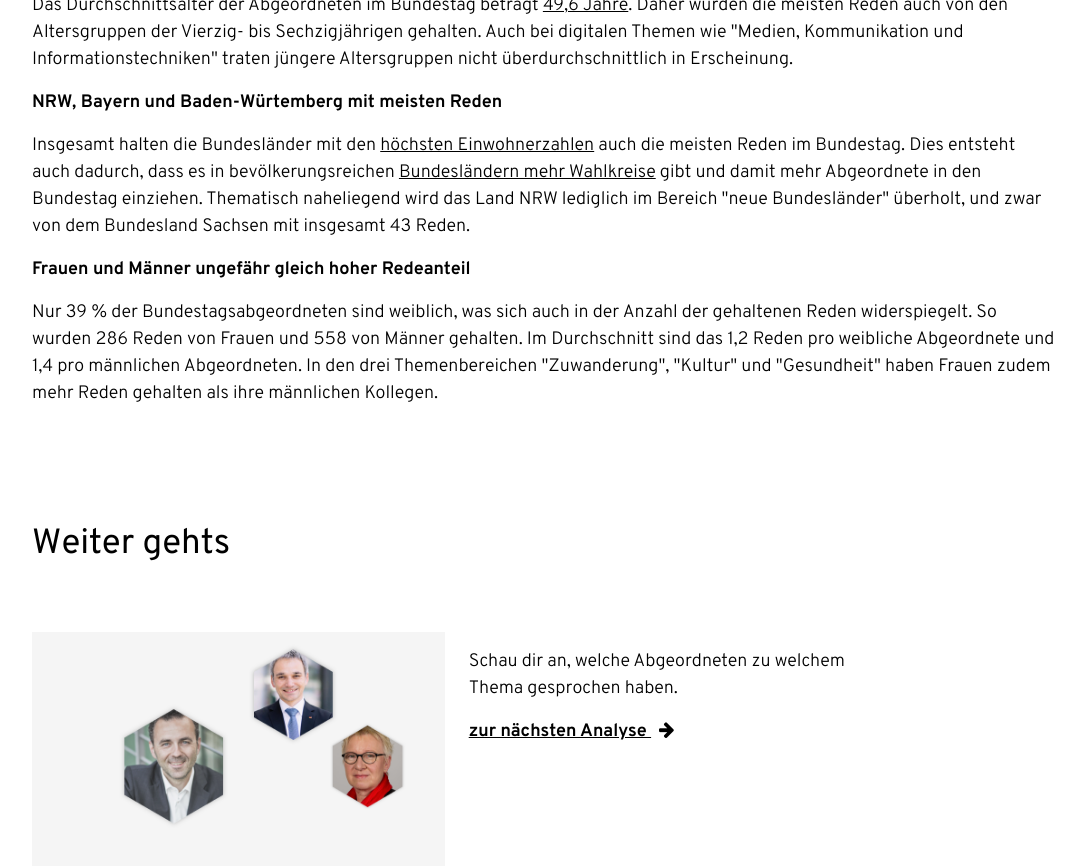
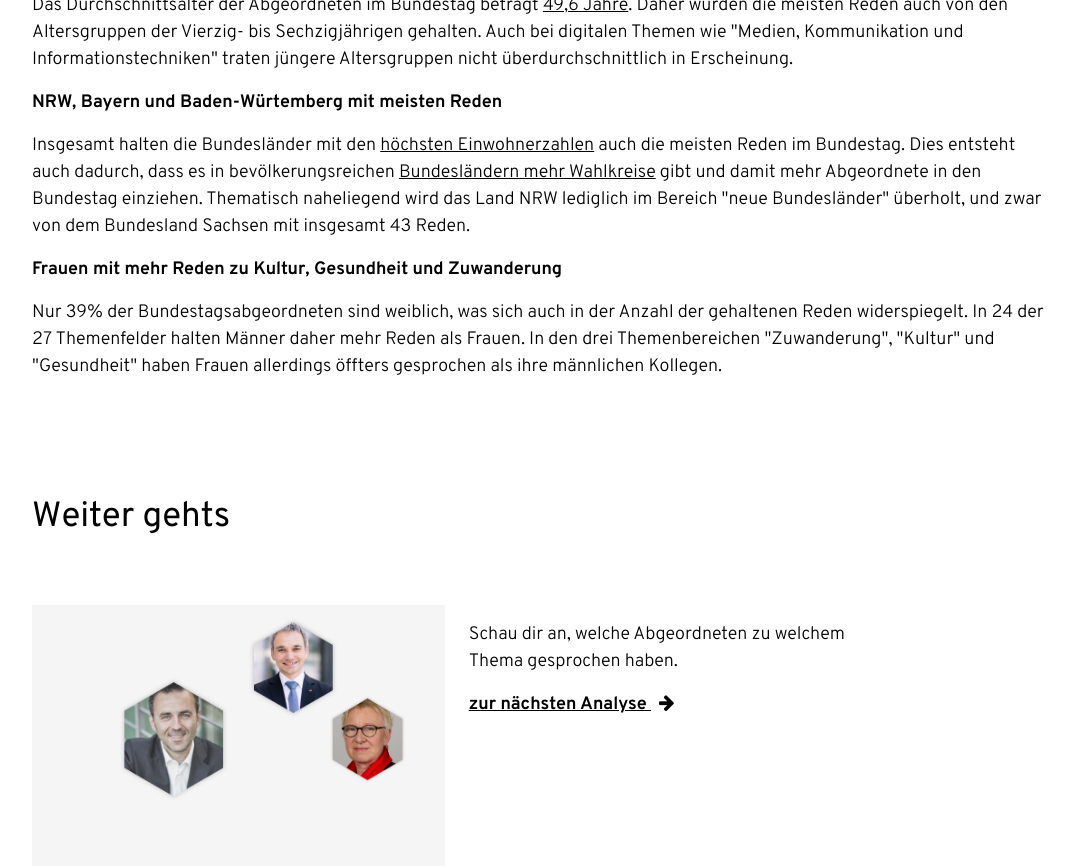
Before and after one commit to Datenschule/offenesparlament.de-frontend, a Jekyll site: the page built from analyse/redeanteile.html, in a window 1280 px wide and 900 px high, scrolled down 855 px. Shown: the top 866 px of the window, without its empty margins (96-1180 px from the left). Built offline with Jekyll 4.4.1, drawn with Linux system fonts in a browser that asks for light colours.

Commit message:
remove link-list svgs; change redeanteile male/female

```diff
--- a/analyse/redeanteile.html
+++ b/analyse/redeanteile.html
@@ -27,8 +27,8 @@ title: Hintergrund der MdBs nach Themen
 		<p><strong>NRW, Bayern und Baden-Würtemberg mit meisten Reden</strong></p>
 		<p>Insgesamt halten die Bundesländer mit den <a href="https://de.statista.com/statistik/daten/studie/71085/umfrage/verteilung-der-einwohnerzahl-nach-bundeslaendern/">höchsten Einwohnerzahlen</a> auch die meisten Reden im Bundestag. Dies entsteht auch dadurch, dass es in bevölkerungsreichen <a href="https://www.abgeordnetenwatch.de/bundestag/wahlrecht">Bundesländern mehr Wahlkreise</a> gibt und damit mehr Abgeordnete in den Bundestag einziehen. Thematisch naheliegend wird das Land NRW lediglich im Bereich "neue Bundesländer" überholt, und zwar von dem Bundesland Sachsen mit insgesamt 43 Reden.</p>
 
-		<p><strong>Frauen und Männer ungefähr gleich hoher Redeanteil</strong></p>
-		<p>Nur 39 % der Bundestagsabgeordneten sind weiblich, was sich auch in der Anzahl der gehaltenen Reden widerspiegelt. So wurden 286 Reden von Frauen und 558 von Männer gehalten. Im Durchschnitt sind das 1,2 Reden pro weibliche Abgeordnete und 1,4 pro männlichen Abgeordneten. In den drei Themenbereichen "Zuwanderung", "Kultur" und "Gesundheit" haben Frauen zudem mehr Reden gehalten als ihre männlichen Kollegen.</p>
+		<p><strong>Frauen mit mehr Reden zu Kultur, Gesundheit und Zuwanderung</strong></p>
+		<p>Nur 39% der Bundestagsabgeordneten sind weiblich, was sich auch in der Anzahl der gehaltenen Reden widerspiegelt. In 24 der 27 Themenfelder halten Männer daher mehr Reden als Frauen. In den drei Themenbereichen "Zuwanderung", "Kultur" und "Gesundheit" haben Frauen allerdings öffters gesprochen als ihre männlichen Kollegen.</p>
 
 	</div>
 </div>
```
